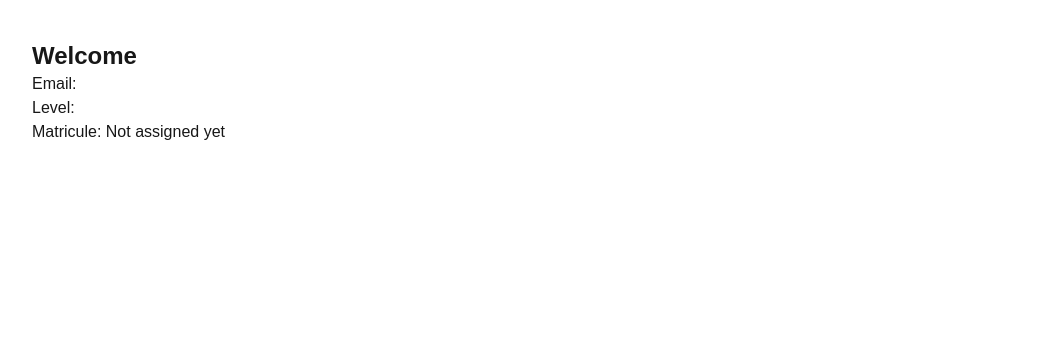
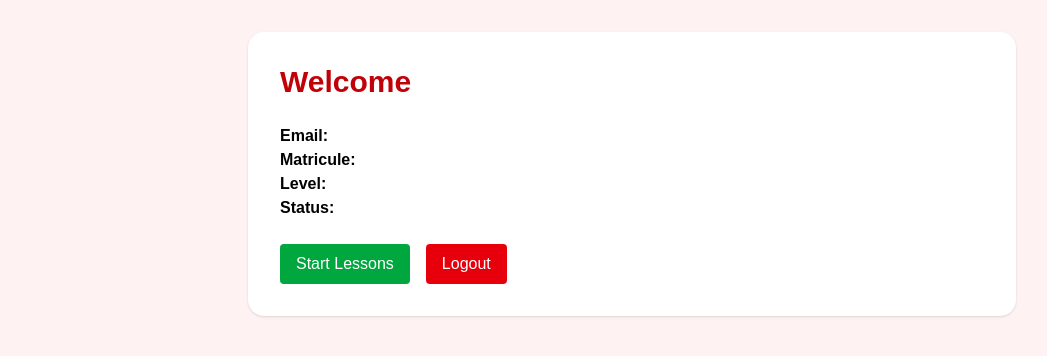
Before and after one commit to brightenedmindcorporation/english-academy, a Next.js app: page /dashboard in a window 1280 px wide. Shown: the top 356 px of the page, without its empty margins (8-1055 px from the left). Built offline with nearby package versions, Linux system fonts and the light colour scheme; no server answers; the database is empty; sample sign-in values are in the browser's storage.

Commit message:
fix login dashboard auth system

```diff
--- a/app/dashboard/page.tsx
+++ b/app/dashboard/page.tsx
@@ -1,44 +1,82 @@
 "use client";
 
 import { useEffect, useState } from "react";
-import { auth, db } from "@/lib/firebase";
-import { onAuthStateChanged } from "firebase/auth";
-import { doc, getDoc } from "firebase/firestore";
+import { useRouter } from "next/navigation";
+import { signOut } from "firebase/auth";
+import { auth } from "@/lib/firebase";
 
 export default function Dashboard() {
-  const [user, setUser] = useState<any>(null);
-  const [profile, setProfile] = useState<any>(null);
+  const [student, setStudent] = useState<any | null>(null);
+  const router = useRouter();
 
   useEffect(() => {
-    const unsub = onAuthStateChanged(auth, async (u) => {
-      if (u) {
-        setUser(u);
+    const data = localStorage.getItem("loggedStudent");
 
-        const docRef = doc(db, "students", u.uid);
-        const snap = await getDoc(docRef);
+    if (!data) {
+      router.replace("/login");
+      return;
+    }
 
-        setProfile(snap.data());
-      } else {
-        setUser(null);
-      }
-    });
+    setStudent(JSON.parse(data));
+  }, [router]);
 
-    return () => unsub();
-  }, []);
+  const logout = async () => {
+    await signOut(auth);
 
-  if (!user) return <p>Please login...</p>;
+    localStorage.removeItem("loggedStudent");
+
+    // 🔥 IMPORTANT : vider state AVANT redirect
+    setStudent(null);
+
+    router.replace("/login");
+  };
+
+  // 🔥 SI PAS DE STUDENT → ON N'AFFICHE RIEN DU TOUT
+  if (!student) {
+    return (
+      <main className="min-h-screen flex items-center justify-center">
+        Redirecting...
+      </main>
+    );
+  }
 
   return (
-    <main className="p-10">
+    <main className="min-h-screen bg-red-50 p-8 text-black">
 
-      <h1 className="text-2xl font-bold">
-        Welcome {profile?.name}
-      </h1>
+      <div className="max-w-3xl mx-auto bg-white p-8 rounded-2xl shadow">
 
-      <p>Email: {profile?.email}</p>
-      <p>Level: {profile?.level}</p>
-      <p>Matricule: {profile?.matricule || "Not assigned yet"}</p>
+        <h1 className="text-3xl font-bold text-red-700 mb-6">
+          Welcome {student.name}
+        </h1>
 
+        <p><b>Email:</b> {student.email}</p>
+        <p><b>Matricule:</b> {student.matricule}</p>
+        <p><b>Level:</b> {student.level}</p>
+        <p><b>Status:</b> {student.status}</p>
+
+        <div className="mt-6 flex gap-4">
+
+          <button
+            onClick={() => {
+              if (student.level === "Level 1") router.push("/level1");
+              if (student.level === "Level 2") router.push("/level2");
+              if (student.level === "Level 3") router.push("/level3");
+            }}
+            className="bg-green-600 text-white px-4 py-2 rounded"
+          >
+            Start Lessons
+          </button>
+
+          <button
+            onClick={logout}
+            className="bg-red-600 text-white px-4 py-2 rounded"
+          >
+            Logout
+          </button>
+
+        </div>
+
+      </div>
     </main>
   );
 }
--- a/app/login/page.tsx
+++ b/app/login/page.tsx
@@ -9,7 +9,6 @@ import { doc, getDoc } from "firebase/firestore";
 export default function Login() {
   const [email, setEmail] = useState("");
   const [password, setPassword] = useState("");
-  const [matricule, setMatricule] = useState("");
   const [loading, setLoading] = useState(false);
 
   const router = useRouter();
@@ -26,46 +25,33 @@ export default function Login() {
 
       const user = userCred.user;
 
-    console.log("USER LOGGED:", user.uid);
-
       const snap = await getDoc(doc(db, "students", user.uid));
 
       if (!snap.exists()) {
-      alert("Student record not found in Firestore");
+        alert("Student not found");
         return;
       }
 
       const data = snap.data();
 
-    console.log("STUDENT DATA:", data);
-
-    // 🚫 check approval
       if (data.status !== "Approved") {
-      alert("Account not approved by admin");
+        alert("Not approved yet");
         return;
       }
 
-    // 🚫 check matricule
-    if (!matricule || data.matricule !== matricule) {
-      alert("Invalid matricule");
-      return;
-    }
+      // 🔥 IMPORTANT: STORE USER
+      localStorage.setItem(
+        "loggedStudent",
+        JSON.stringify({
+          uid: user.uid,
+          ...data,
+        })
+      );
 
-    // 🚀 REDIRECTION FORCÉE
-    const level = data.level?.toLowerCase();
-
-    if (level === "level 1") {
-      router.push("/level1");
-    } else if (level === "level 2") {
-      router.push("/level2");
-    } else if (level === "level 3") {
-      router.push("/level3");
-    } else {
-      router.push("/dashboard");
-    }
+      // 🔥 REDIRECT DIRECT DASHBOARD
+      router.replace("/dashboard");
 
     } catch (error: any) {
-    console.error(error);
       alert(error.message);
     } finally {
       setLoading(false);
@@ -73,62 +59,34 @@ export default function Login() {
   };
 
   return (
-    <main className="min-h-screen flex items-center justify-center bg-red-50 px-4">
+    <main className="min-h-screen flex items-center justify-center bg-red-50">
 
-      <div className="bg-white p-8 shadow-xl rounded-2xl w-full max-w-md border">
+      <div className="bg-white p-8 shadow-xl rounded-2xl w-full max-w-md">
 
-        {/* TITLE */}
-        <h1 className="text-2xl font-bold text-red-800 text-center mb-2">
+        <h1 className="text-2xl font-bold text-red-800 text-center mb-6">
           Student Login
         </h1>
 
-        <p className="text-center text-gray-600 mb-6">
-          Brightened Mind Corporation Academy
-        </p>
-
-        {/* EMAIL */}
-        <label className="block mb-1 font-semibold text-black">
-          Email Address
-        </label>
-
         <input
           type="email"
-          placeholder="Enter your email"
-          className="w-full border p-3 rounded-lg mb-4 text-black bg-white"
+          placeholder="Email"
+          className="w-full border p-3 mb-4 text-black"
           onChange={(e) => setEmail(e.target.value)}
         />
 
-        {/* PASSWORD */}
-        <label className="block mb-1 font-semibold text-black">
-          Password
-        </label>
-
         <input
           type="password"
-          placeholder="Enter your password"
-          className="w-full border p-3 rounded-lg mb-4 text-black bg-white"
+          placeholder="Password"
+          className="w-full border p-3 mb-6 text-black"
           onChange={(e) => setPassword(e.target.value)}
         />
 
-        {/* MATRICULE */}
-        <label className="block mb-1 font-semibold text-black">
-          Matricule
-        </label>
-
-        <input
-          type="text"
-          placeholder="BMCA-2026-001"
-          className="w-full border p-3 rounded-lg mb-6 text-black bg-white"
-          onChange={(e) => setMatricule(e.target.value)}
-        />
-
-        {/* BUTTON */}
         <button
           onClick={handleLogin}
           disabled={loading}
-          className="w-full bg-red-700 hover:bg-red-800 text-white p-3 rounded-lg font-semibold"
+          className="w-full bg-red-700 text-white p-3 rounded"
         >
-          {loading ? "Logging in..." : "Login"}
+          {loading ? "Loading..." : "Login"}
         </button>
 
       </div>
```
Lines whose indentation alone changed are shown as unchanged.
